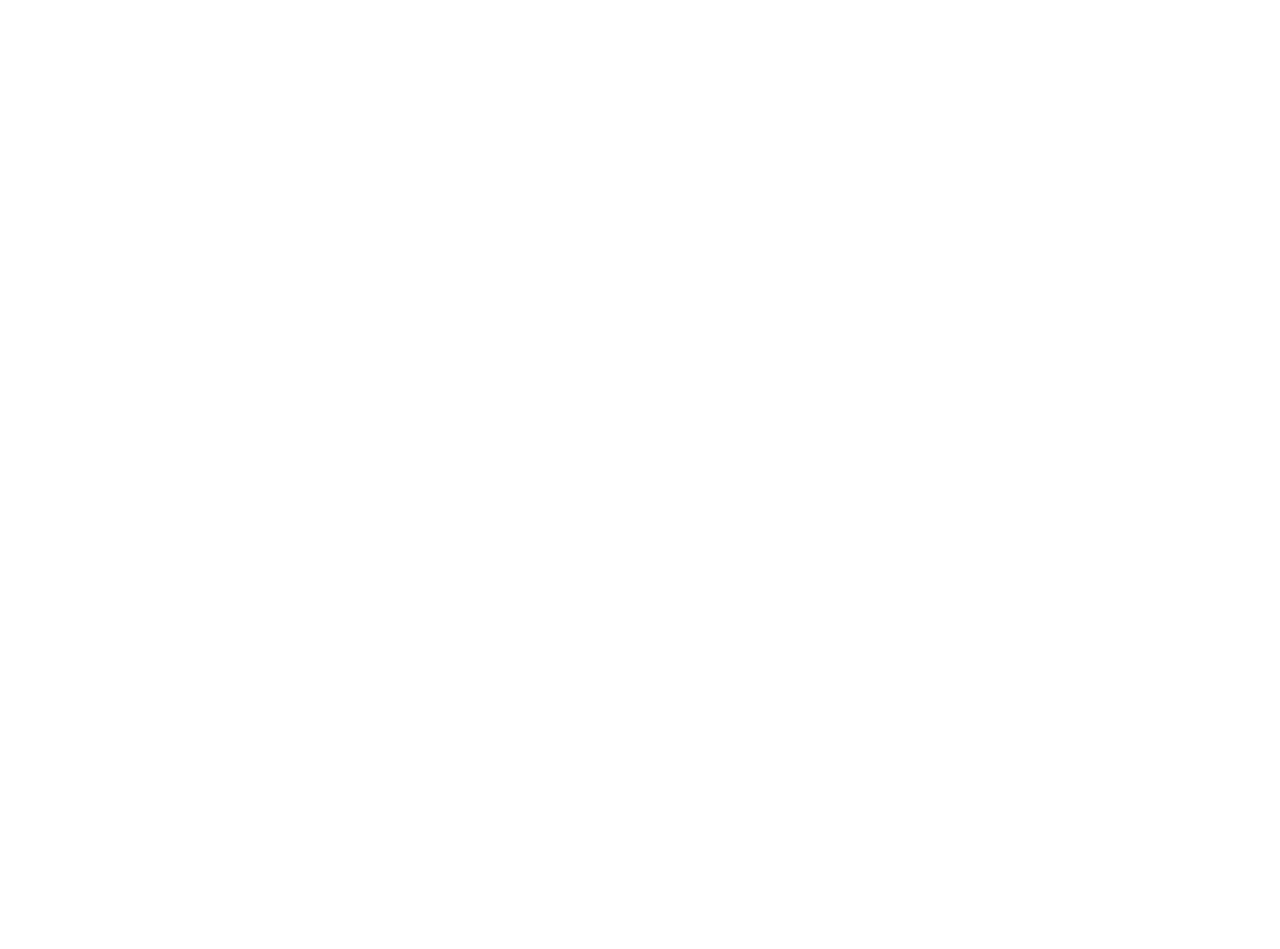
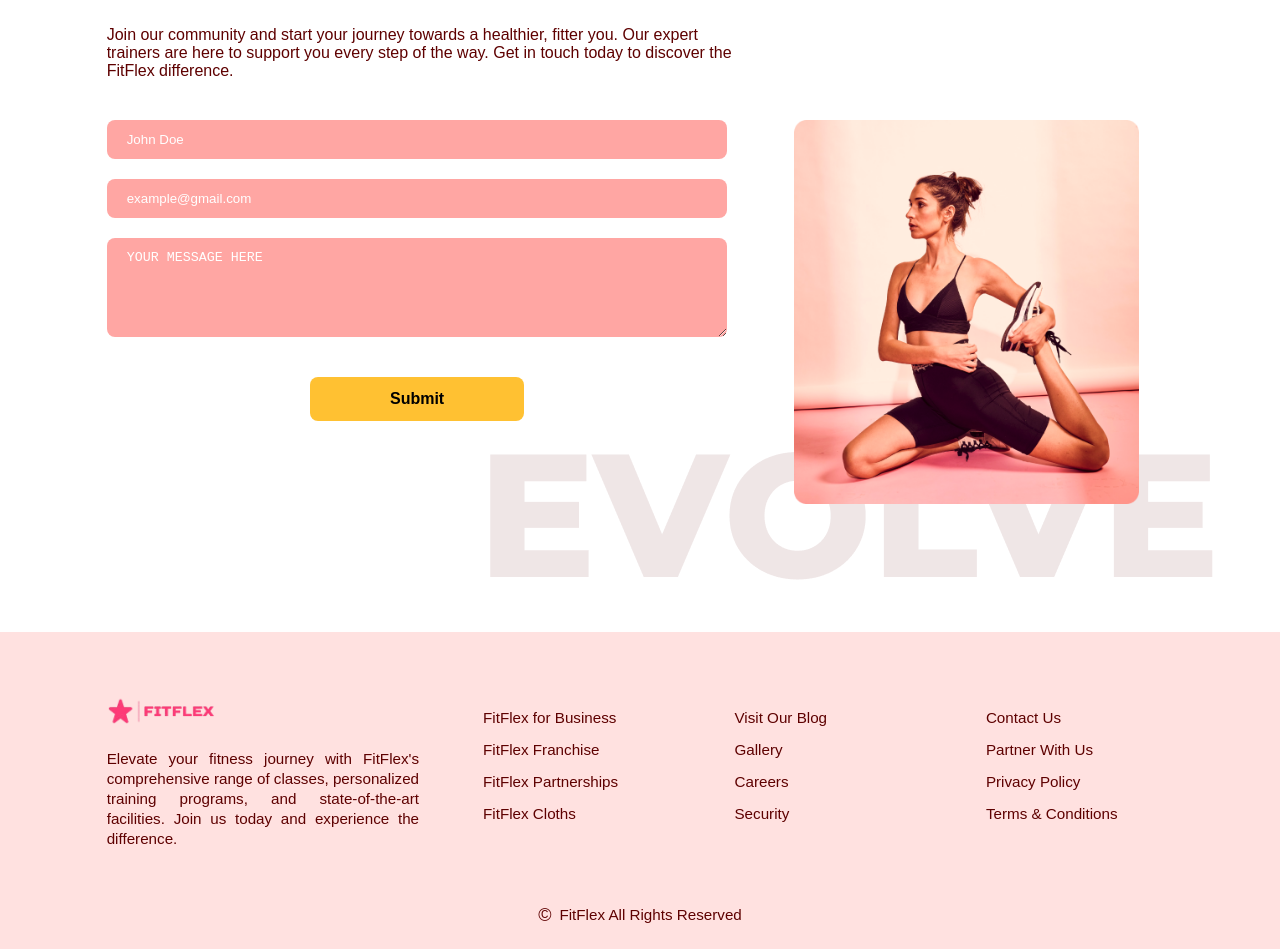
Before and after one commit to manu-hn/fitness-app-react-tyescript, a React (Vite) app: page / in a window 1280 px wide. Shown: the part 3163-4112 px from the top of the page. Before the commit the page ends 3037 px from the top, so only its background shows below. Built offline with nearby package versions, Linux system fonts and the light colour scheme.

Commit message:
Footer Component Implemented Successfully

```diff
--- a/package.json
+++ b/package.json
@@ -16,7 +16,8 @@
     "framer-motion": "^11.0.25",
     "react": "^18.2.0",
     "react-anchor-link-smooth-scroll": "^1.0.12",
-    "react-dom": "^18.2.0"
+    "react-dom": "^18.2.0",
+    "react-hook-form": "^7.51.3"
   },
   "devDependencies": {
     "@types/react": "^18.2.66",
--- a/src/App.tsx
+++ b/src/App.tsx
@@ -4,6 +4,8 @@
 import Home from '@/components/home';
 import Benefits from '@/components/benefits';
 import OurClasses from '@/components/classes';
+import ContactUs from '@/components/contact-us';
+import Footer from '@/components/footer';
 
 
 
@@ -33,7 +35,8 @@
       <Home setSelectedPage={setSelectedPage} />
       <Benefits setSelectedPage={setSelectedPage} />
       <OurClasses setSelectedPage={setSelectedPage} />
-
+      <ContactUs setSelectedPage={setSelectedPage} />
+      <Footer />
     </div>
   )
 }
--- a/src/components/benefits/index.tsx
+++ b/src/components/benefits/index.tsx
@@ -137,7 +137,7 @@
                             </div>
 
                         </div>
-                        <button></button>
+
                     </div>
 
                 </div>
--- a/src/components/classes/OurClass.tsx
+++ b/src/components/classes/OurClass.tsx
@@ -8,7 +8,7 @@
 const OurClass = ({ description, image, name }: Props) => {
     const overLayStyle = `p-1 md:p-5 absolute z-30 flex h-[20rem] md:h-[24rem]
 w-full flex-col items-center justify-center whitespace-normal
-bg-primary-500 text-center text-white opacity-0 transition duration-500 hover:opacity-90`;
+bg-primary-500 text-center text-white opacity-0 transition duration-200 hover:opacity-80`;
 
     return (
         <li className='relative inline-block h-[22rem] w-[20rem] md:w-[28rem] mx-1 md:mx-2'>
--- a/src/components/classes/index.tsx
+++ b/src/components/classes/index.tsx
@@ -8,7 +8,7 @@
 import Image6 from '@/assets/image6.png';
 import HeadText from '@/components/assets/header tags/HeadText';
 import { TrainingType } from '@/utils/types';
-import OurClass from './OurClass';
+import OurClass from '@/components/classes/OurClass.tsx';
 
 
 
@@ -51,7 +51,7 @@
 
 const OurClasses = ({ setSelectedPage }: Props) => {
     return (
-        <section className='w-full bg-primary-100 py-40' id='ourclasses'>
+        <section id='our-classes' className='w-full bg-primary-100 py-40' >
             <motion.div onViewportEnter={() => setSelectedPage(SelectedPage.OurClasses)}>
                 <motion.div
                     className='mx-auto w-5/6'
--- /dev/null
+++ b/src/components/contact-us/index.tsx
@@ -0,0 +1,114 @@
+import { SelectedPage } from '@/utils/types';
+import { motion } from 'framer-motion';
+import { useForm } from "react-hook-form";
+import ContactUsPageGraphic from '@/assets/ContactUsPageGraphic.png';
+import HeadText from '@/components/assets/header tags/HeadText.tsx';
+
+type Props = {
+    setSelectedPage: (value: SelectedPage) => void;
+}
+
+
+const ContactUs = ({ setSelectedPage }: Props) => {
+    const {
+        register,
+
+
+        trigger,
+        formState: { errors }, } = useForm();
+
+    const inputStyles = `mb-5 w-full rounded-lg bg-primary-300 px-5 py-3 placeholder:text-white outline-none border-none`
+
+    const onSubmitHandler = async (e: any) => {
+        const isValid = await trigger();
+        if (!isValid) {
+            e.preventDefault();
+        }
+
+    }
+    return (
+        <section id='contact-us' className='w-5/6 mx-auto pt-24 pb-32'>
+            <motion.div onViewportEnter={() => setSelectedPage(SelectedPage.ContactUs)}>
+
+                <motion.div className='md:w-3/5 '
+                    initial='hidden' whileInView='visible' viewport={{ once: true, amount: 0.5 }} transition={{ duration: 1 }}
+                    variants={{
+                        hidden: { opacity: 0, x: -150 },
+                        visible: { opacity: 1, x: 0 },
+
+                    }}
+                >
+                    <HeadText>
+                        <span className='text-primary-500'>JOIN NOW</span> TO GET IN SHAPE
+                    </HeadText>
+                    <p className='my-5'>
+                        Join our community and start your journey towards a healthier, fitter you.
+                        Our expert trainers are here to support you every step of the way.
+                        Get in touch today to discover the FitFlex difference.
+                    </p>
+
+                </motion.div>
+                {/* FORM HANDLING FOR EMAIL */}
+                <div className='mt-10 justify-between gap-8 md:flex'>
+                    <motion.div
+                        className='mt-10 basis-3/5 md:mt-0'
+                        initial='hidden' whileInView='visible' viewport={{ once: true, amount: 0.5 }} transition={{ duration: 1 }}
+                        variants={{
+                            hidden: { opacity: 0, y: 100 },
+                            visible: { opacity: 1, y: 0 },
+
+                        }}
+                    >
+                        <form className='flex flex-col items-center' method='POST' action={`https://formsubmit.co/${import.meta.env.VITE_MY_EMAIL}`}
+                            target='_black' onSubmit={onSubmitHandler}>
+
+                            <input id='name' type="text"
+                                placeholder='John Doe' className={`${inputStyles} `} {...register('name', { required: true, maxLength: 30, })} />
+                            {errors.name && (<p className='mb-1 text-red-500 text-xs'>
+                                {errors?.name.type === 'required' && 'Name is Required'}
+                                {errors?.name.type === 'maxLength' && 'Maximum Length is 30 Characters'}
+                            </p>)}
+
+                            <input id='email' type="text"
+                                placeholder='example@gmail.com' className={`${inputStyles} `} {...register('email', { required: true, pattern: /^[A-Z0-9._%+-]+@[A-Z0-9.-]+\.[A-Z]{2,}$/i, })} />
+                            {errors.email && (<p className='mb-1 text-red-500 text-xs'>
+                                {errors?.email.type === 'required' && 'Email is Required'}
+                                {errors?.email.type === 'pattern' && 'Not A Valid Email'}
+                            </p>)}
+
+                            <textarea id='message' rows={5} cols={50}
+                                placeholder='YOUR MESSAGE HERE' className={`${inputStyles} `} {...register('message', { required: true, maxLength: 1000, })} />
+                            {errors.message && (<p className='mb-1 text-red-500 text-xs'>
+                                {errors?.message.type === 'required' && 'Name is Required'}
+                                {errors?.message.type === 'maxLength' && 'Maximum Length is 1000 Characters'}
+                            </p>)}
+
+                            <button type='submit' className=' mt-5 border-none text-sm md:text-[1rem] font-semibold rounded-lg bg-secondary-500 px-20 py-3 transition duration-500 hover:text-white'>
+                                Submit
+                            </button>
+                        </form>
+
+                    </motion.div>
+
+
+                    <motion.div className='relative mt-16 basis-2/5 md:mt-0'
+                        initial='hidden' whileInView='visible' viewport={{ once: true, amount: 0.5 }} transition={{ delay: 0.2, duration: 0.75 }}
+                        variants={{
+                            hidden: { opacity: 0, x: -150 },
+                            visible: { opacity: 1, x: 0 },
+
+                        }}
+                    >
+                        <div className='md:before:content-evolvetext w-full before:absolute before:-bottom-20 before:-right-10 before:z-[-1] flex justify-center'>
+                            <img src={ContactUsPageGraphic} alt="Contact Us Page Graphic" className='w-5/6 h-96' />
+                        </div>
+
+                    </motion.div>
+
+                </div>
+            </motion.div>
+        </section>
+    )
+}
+
+export default ContactUs;
--- /dev/null
+++ b/src/components/footer/index.tsx
@@ -0,0 +1,52 @@
+import Logo from '@/assets/Logo2.png'
+
+type Props = {}
+
+const Footer = (props: Props) => {
+    const styles = `mt-3 cursor-pointer hover:text-red-500`
+
+    return (
+        <footer className='bg-primary-100 py-16'>
+            <div className='justify-center mx-auto w-5/6 gap-16 md:flex'>
+                <div className='mt-12 basis-1/3 md:mt-0'>
+                    <img src={Logo} alt="Footer Logo" className='w-28' />
+                    <p className='my-5 text-sm sm:text-[0.95rem] text-justify '>Elevate your fitness journey with FitFlex's comprehensive range of classes,
+                        personalized training programs, and state-of-the-art facilities. Join us today and experience the difference.</p>
+
+                </div>
+                <div className='mt-12 basis-1/5 md:mt-0 text-sm sm:text-[0.95rem] '>
+
+                    <p className={`${styles}`} >FitFlex for Business</p>
+                    <p className={`${styles}`} >FitFlex Franchise</p>
+                    <p className={`${styles}`} >FitFlex Partnerships</p>
+                    <p className={`${styles}`} >FitFlex Cloths</p>
+
+                </div>
+                <div className='mt-12 basis-1/5 md:mt-0 text-sm sm:text-[0.95rem] '>
+
+                    <p className={`${styles}`} >Visit Our Blog</p>
+                    <p className={`${styles}`} >Gallery</p>
+                    <p className={`${styles}`} >Careers</p>
+                    <p className={`${styles}`} >Security</p>
+
+                </div>
+                <div className='mt-12 basis-1/5 md:mt-0 text-sm sm:text-[0.95rem] '>
+
+                    <p className={`${styles}`} >Contact Us</p>
+                    <p className={`${styles}`} >Partner With Us</p>
+                    <p className={`${styles}`} >Privacy Policy</p>
+                    <p className={`${styles}`} >Terms & Conditions</p>
+
+                </div>
+
+            </div>
+            <div className='w-full flex justify-center mt-8'>
+                <p className='text-sm sm:text-[0.95rem] flex items-center '>
+                    <span className='text-lg mr-2'>&copy;</span> FitFlex All Rights Reserved
+                </p>
+            </div>
+        </footer>
+    )
+}
+
+export default Footer
--- a/src/utils/types.ts
+++ b/src/utils/types.ts
@@ -2,8 +2,8 @@
 export enum SelectedPage {
   Home = 'home',
   Benefits = 'benefits',
-  OurClasses = 'ourclasses',
-  ContactUs = 'contactus',
+  OurClasses = 'our-classes',
+  ContactUs = 'contact-us',
 
 }
 
```
Also changed, not shown: src/components/assets/Link.tsx (+4 -3 lines), 1 other file (tests, documents, lock files or other folders).
